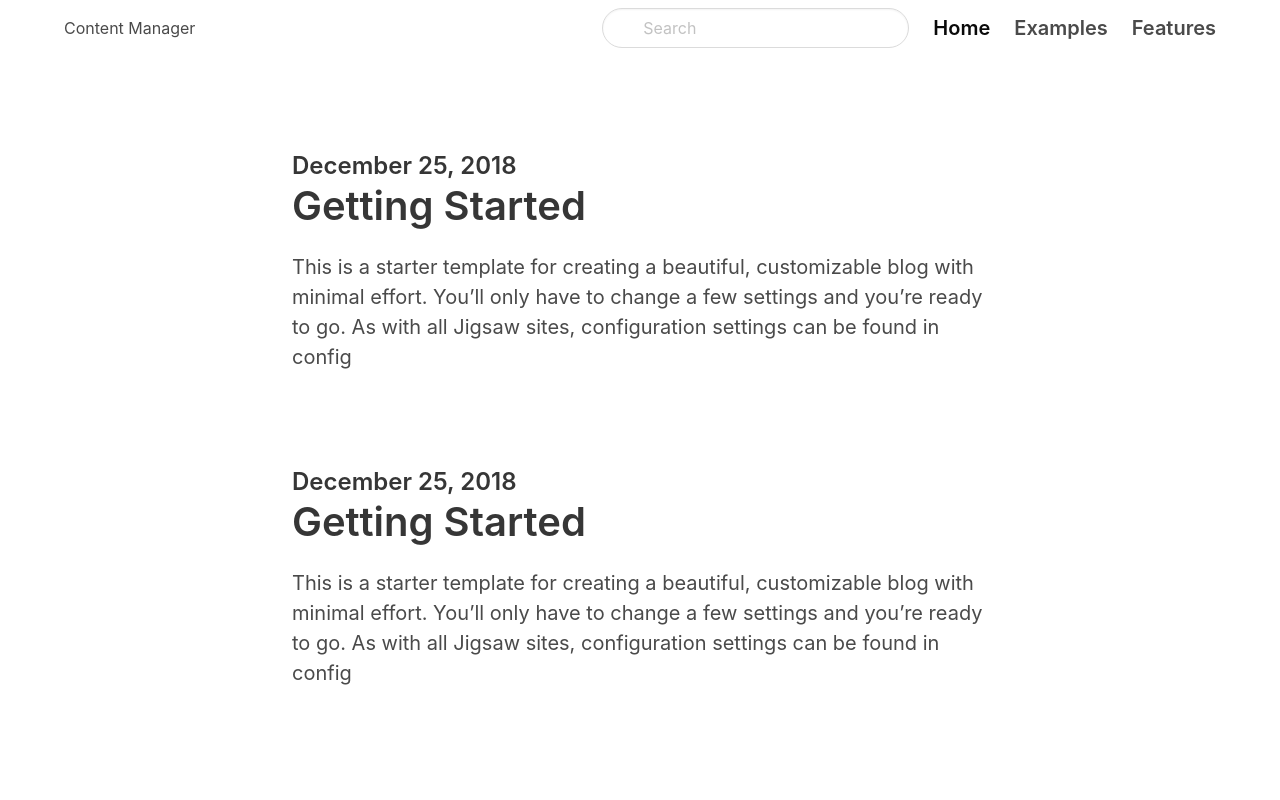
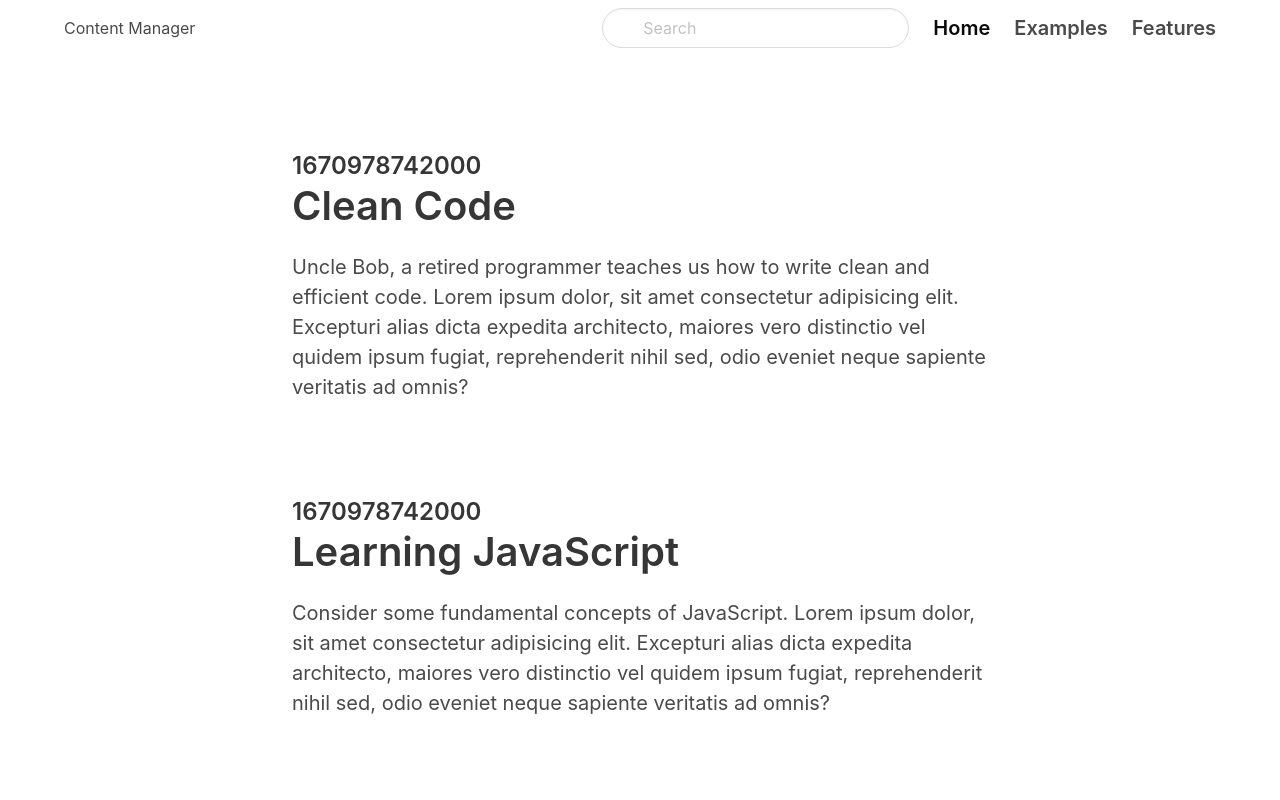
Before and after one commit to Martinsngene/content-manager, a Next.js app: page / in a window 1280 px wide. Shown: the top 800 px of the page. Built offline with nearby package versions, Linux system fonts and the light colour scheme.

Commit message:
update: Make components reusable and create types for objects and other datatypes

```diff
--- a/api/data.ts
+++ b/api/data.ts
@@ -5,32 +5,36 @@ export const resources = [
     id: "1",
     title: "Clean Code",
     description:
-      "Uncle Bob, a retired programmer teaches us how to write clean and efficient code",
+      "Uncle Bob, a retired programmer teaches us how to write clean and efficient code. Lorem ipsum dolor, sit amet consectetur adipisicing elit. Excepturi alias dicta expedita architecto, maiores vero distinctio vel quidem ipsum fugiat, reprehenderit nihil sed, odio eveniet neque sapiente veritatis ad omnis?",
     link: "https://link.com",
     image: "https://m.media-amazon.com/images/I/41xShlnTZTL._AC_SY780_.jpg",
     priority: 3,
     timeToFinish: 120,
     active: true,
+    createdAt: Date.now,
   },
   {
     id: "2",
     title: "Learning JavaScript",
-    description: "Consider some fundamental concepts of JavaScript",
+    description:
+      "Consider some fundamental concepts of JavaScript. Lorem ipsum dolor, sit amet consectetur adipisicing elit. Excepturi alias dicta expedita architecto, maiores vero distinctio vel quidem ipsum fugiat, reprehenderit nihil sed, odio eveniet neque sapiente veritatis ad omnis?",
     link: "https://link.com",
     image: "https://m.media-amazon.com/images/I/41xShlnTZTL._AC_SY780_.jpg",
     priority: 2,
     timeToFinish: 100,
     active: false,
+    createdAt: Date.now,
   },
   {
     id: "3",
     title: "The Road To TypeScript",
     description:
-      "Learn how to declare types and writee less error error-prone.",
+      "Learn how to declare types and writee less error error-prone. Lorem ipsum dolor, sit amet consectetur adipisicing elit. Excepturi alias dicta expedita architecto, maiores vero distinctio vel quidem ipsum fugiat, reprehenderit nihil sed, odio eveniet neque sapiente veritatis ad omnis?",
     link: "https://link.com",
     image: "https://m.media-amazon.com/images/I/41xShlnTZTL._AC_SY780_.jpg",
     priority: 1,
     timeToFinish: 60,
     active: false,
+    createdAt: Date.now,
   },
 ];
--- a/components/ResourceHighlights.tsx
+++ b/components/ResourceHighlights.tsx
@@ -1,43 +1,31 @@
-const ResourceHighlights = () => {
+/** @format */
+
+import { ResourcesTypes } from "./types/types";
+
+interface ResourceHighlightsPropsI {
+  resources: ResourcesTypes[];
+}
+
+const ResourceHighlights = ({ resources }: ResourceHighlightsPropsI) => {
   return (
-    <section className="hero ">
-      <div className="hero-body">
-        <div className="container">
-          <section className="section">
-            <div className="columns">
-              <div className="column is-8 is-offset-2">
-                <div className="content is-medium">
-                  <h2 className="subtitle is-4">December 25, 2018</h2>
-                  <h1 className="title">Getting Started</h1>
-                  <p>
-                    This is a starter template for creating a beautiful,
-                    customizable blog with minimal effort. You’ll only have to
-                    change a few settings and you’re ready to go. As with all
-                    Jigsaw sites, configuration settings can be found in config
-                  </p>
+    <section className='hero '>
+      <div className='hero-body'>
+        <div className='container'>
+          {resources.map((resource: ResourcesTypes, index: number) => {
+            return (
+              <section key={resource.id} className='section'>
+                <div className='columns'>
+                  <div className='column is-8 is-offset-2'>
+                    <div className='content is-medium'>
+                      <h2 className='subtitle is-4'>{resource.createdAt()}</h2>
+                      <h1 className='title'>{resource.title}</h1>
+                      <p>{resource.description}</p>
+                    </div>
+                  </div>
                 </div>
-              </div>
-            </div>
-          </section>
-
-          <div className="is-divider"></div>
-
-          <section className="section">
-            <div className="columns">
-              <div className="column is-8 is-offset-2">
-                <div className="content is-medium">
-                  <h2 className="subtitle is-4">December 25, 2018</h2>
-                  <h1 className="title">Getting Started</h1>
-                  <p>
-                    This is a starter template for creating a beautiful,
-                    customizable blog with minimal effort. You’ll only have to
-                    change a few settings and you’re ready to go. As with all
-                    Jigsaw sites, configuration settings can be found in config
-                  </p>
-                </div>
-              </div>
-            </div>
-          </section>
+              </section>
+            );
+          })}
         </div>
       </div>
     </section>
--- /dev/null
+++ b/components/types/types.ts
@@ -0,0 +1,13 @@
+/** @format */
+
+export type ResourcesTypes = {
+  id: string;
+  title: string;
+  description: string;
+  link: string;
+  image: string;
+  priority: number;
+  timeToFinish: number;
+  active: boolean;
+  createdAt: () => number;
+};
--- a/pages/index.tsx
+++ b/pages/index.tsx
@@ -1,3 +1,5 @@
+/** @format */
+
 import { resources } from "api/data";
 import Layout from "components/Layout";
 import NewsLetter from "components/NewsLetter";
@@ -7,10 +9,9 @@ import ResourceList from "components/ResourceList";
 export default function Home() {
   return (
     <Layout>
-      <ResourceHighlights />
+      <ResourceHighlights resources={resources} />
       <NewsLetter />
-      <ResourceList />
-      {JSON.stringify(resources)}
+      <ResourceList resources={resources} />
     </Layout>
   );
 }
```
Also changed, not shown: components/ResourceList.tsx (+37 -29 lines).
